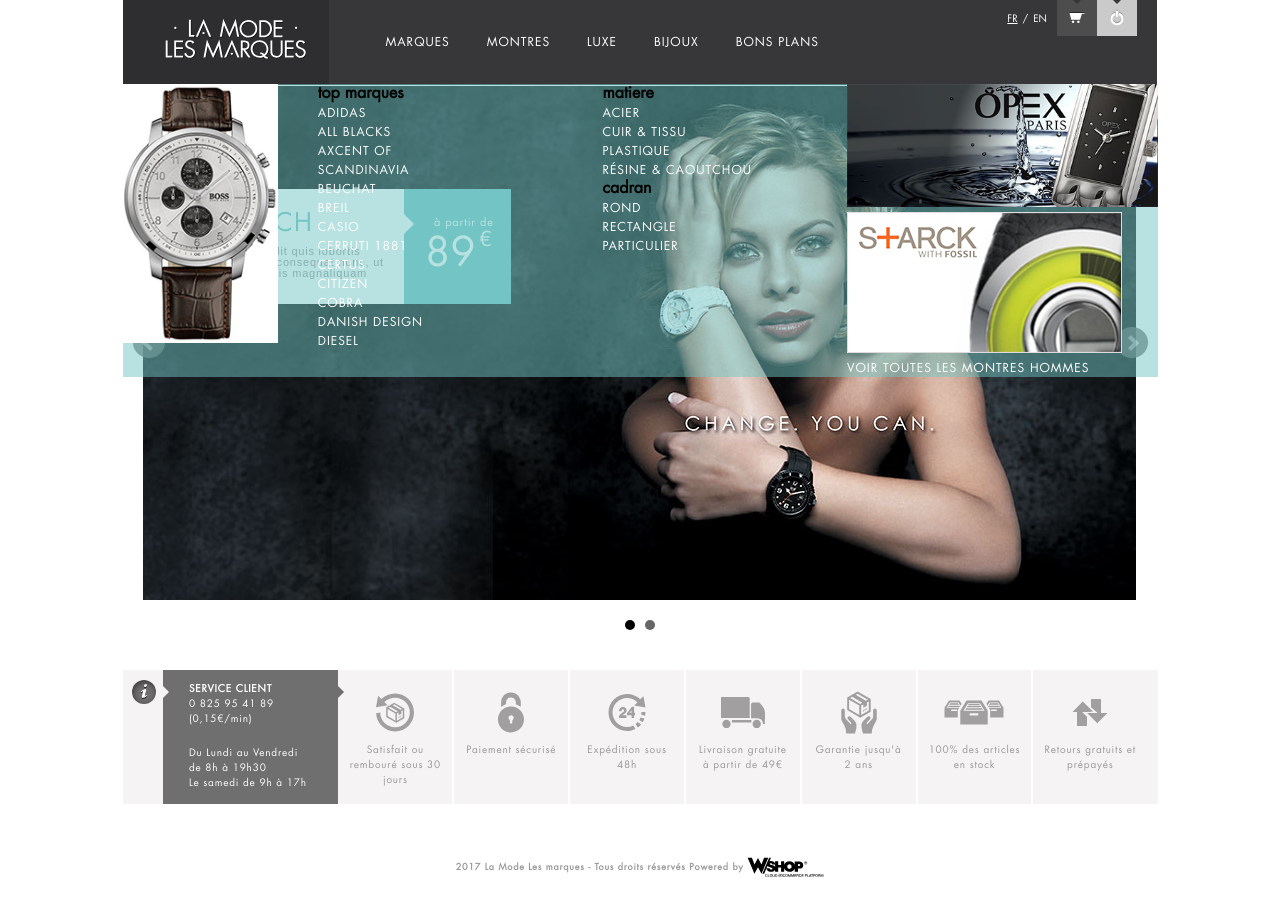
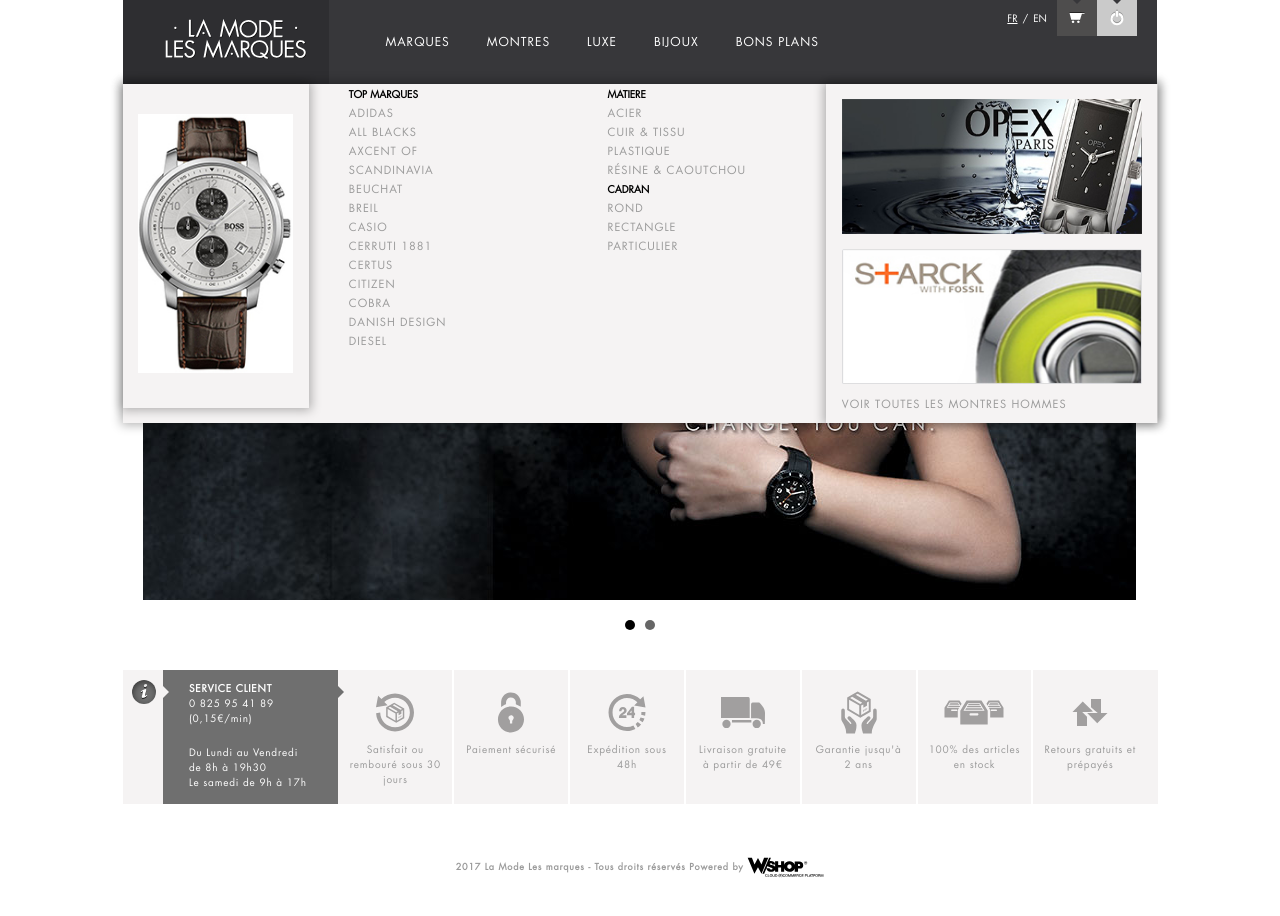
Before and after one commit to Dean175/epiconcept-test, a plain HTML site: page index.html in a window 1280 px wide. Drawn offline with Linux system fonts and the light colour scheme; files whose address does not match are found by name.

Commit message:
added the sub menu

```diff
--- a/assets/sass/partials/_header.scss
+++ b/assets/sass/partials/_header.scss
@@ -89,22 +89,36 @@
 				left: 0;
 				right: 0;
 				z-index: 10000;
-				background: rgba($blue, 0.5);
+				background: rgba($light-gray, 1);
 				padding: 0;
+				@include box-shadow(0 0 10px 2px rgba(0,0,0,0.3));
+
+				b {
+					font-size: 10px;
+					line-height: 10px;
+					text-transform: uppercase;
+					font-weight: 700;
+				}
 
 				li {
 					display: block;
 					float: left;
 					a {
 						padding: 0;
+						text-transform: uppercase;
+						font-size: 11px;
+						line-height: 11px;
+						color: $gray-font;
 					}
 
 					&.v-img {
 						width: 15%;
+						@include box-shadow(0 0 10px 2px rgba(0,0,0,0.3));
+					    padding: 30px 1.5%;
 					}
 
 					&.links {
-						width: 55%;
+						width: 50%;
 
 						.left,
 						.right {
@@ -118,7 +132,15 @@
 					}
 
 					&.h-img {
-						width: 30%;
+						width: 29%;
+						@include box-shadow(0 0 10px 2px rgba(0,0,0,0.3));
+					    padding: 10px 1.5%;
+
+					    img {
+							width: 100%;
+							height: 135px;
+						    margin: 5px 0;
+					    }
 					}
 
 				}
```
Also changed, not shown: assets/css/style.css.
